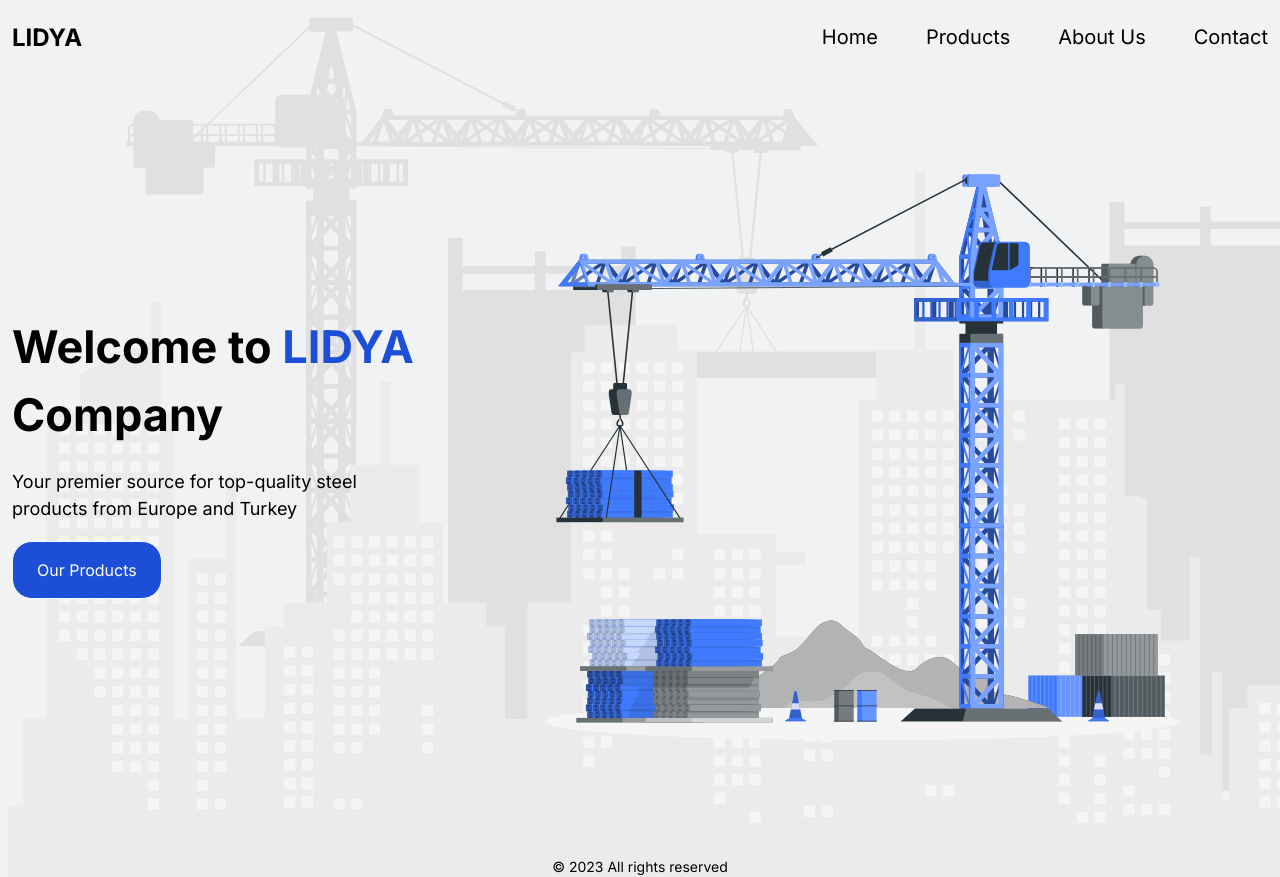
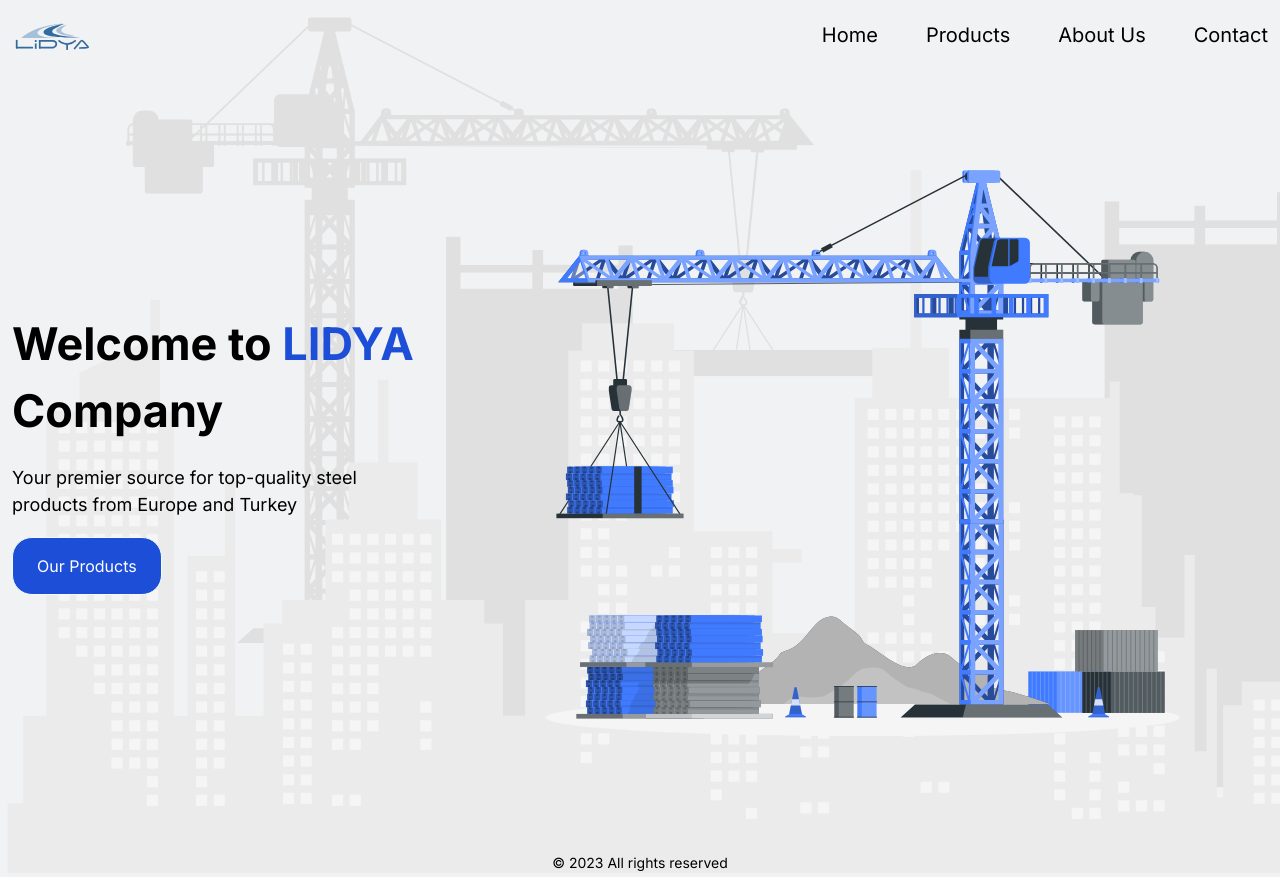
Before and after one commit to DavitAndzavelidze/lidya, a Next.js app: page / in a window 1280 px wide. Built offline with nearby package versions, Linux system fonts and the light colour scheme.

Commit message:
change logo

```diff
--- a/components/Navbar.tsx
+++ b/components/Navbar.tsx
@@ -20,7 +20,13 @@
       viewport={{ once: true }}
       className="flexBetween max-container pt-5 px-6 text-[20px] relative lg:px-3 z-30"
     >
-      <p className="font-bold text-[24px] uppercase cursor-default">Lidya</p>
+      <Image
+        src="/logo.svg"
+        width={80}
+        height={60}
+        alt="logo"
+        className="object-cover"
+      />
       <nav>
         <ul className="hidden h-full gap-12 lg:flex">
           {NAV_LINKS.map((link) => (
```
Also changed, not shown: public/logo.svg (added).
